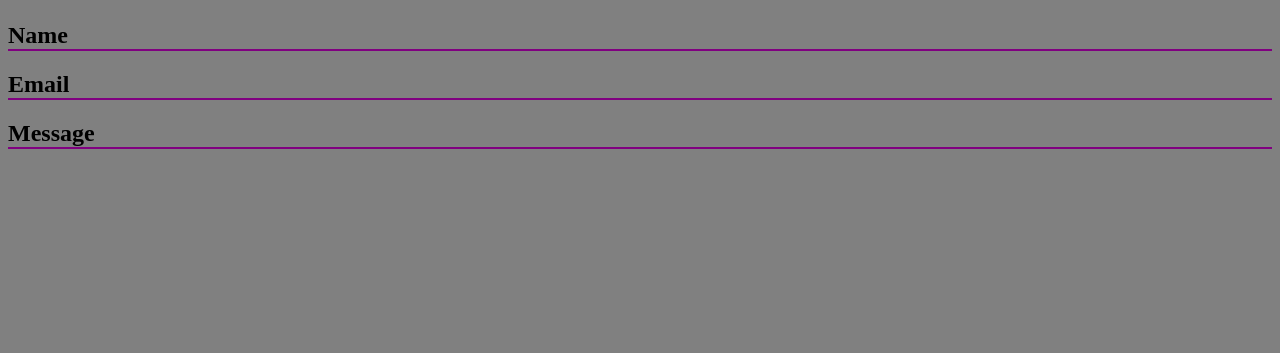
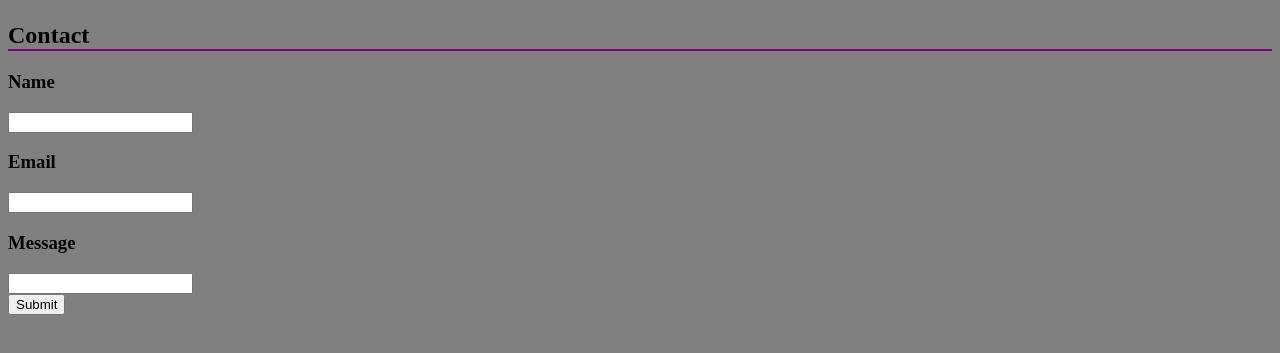
Before and after one commit to sunshinecuneo/Portfolio-Homework, a plain HTML site: page contact.html in a window 1280 px wide. Shown: the part 115-468 px from the top of the page. Drawn offline with Linux system fonts and the light colour scheme.

Commit message:
aboutme height adjustment

```diff
--- a/assets/css/style.css
+++ b/assets/css/style.css
@@ -17,9 +17,11 @@ h1 {
 }
 #aboutme {
     width: 1000px;
+    height:500px;
     padding: 25px;
     border: 1px solid black;
     background: white;
+
 
 
 }
@@ -29,6 +31,8 @@ h1 {
     padding:25px;
     border: 1px solid black;
 }
+
+
 
 #my_pic {
     float: left;
--- a/contact.html
+++ b/contact.html
@@ -15,13 +15,26 @@
         </nav>
 
     <h1>Tiffany Cuneo</h1>
-    <h2>Name</h2>
-    <h2>Email</h2>
-    <h2>Message</h2>
+
+    <h2>Contact</h2>
+
+    <h3>Name</h3>
+        <form>
+            <input type="text"><br>
+        </form>
+
+    <h3>Email</h3>
+        <form>
+            <input type="text"><br>
+        </form>
 
 
+    <h3>Message</h3>
+         <form>
+            <input type="text"><br>
+        </form>
+        <input type="submit" value="Submit"
 
-    </nav>
 
 
 </body>
```
Also changed, not shown: index.html (+2 -0 lines), portfolio.html (+2 -3 lines).
